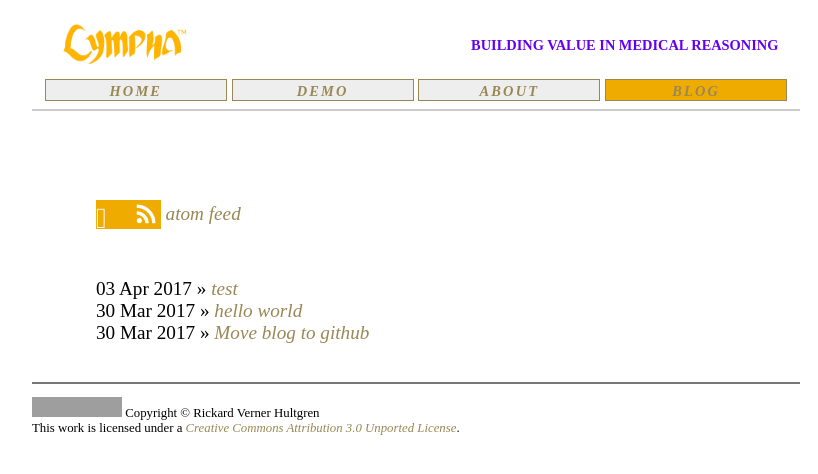
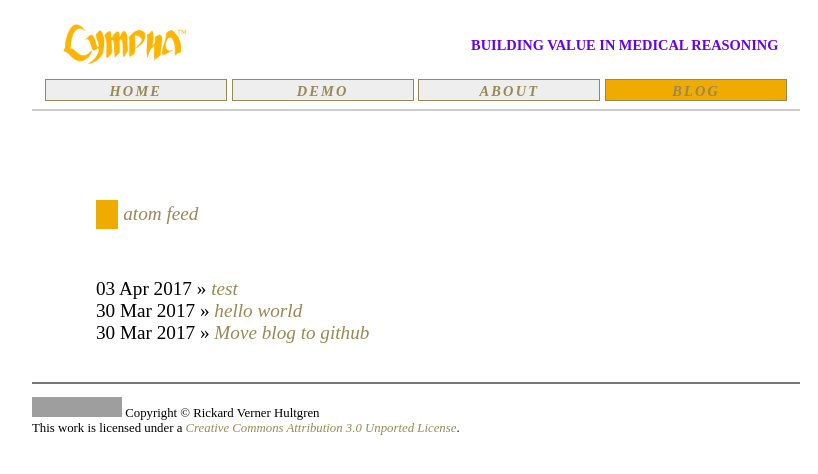
Before and after one commit to RickardHultgren/LYMPHA, a Jekyll site: the page built from blog.md, in a window 1280 px wide. Shown: the top 474 px of the page, without its empty margins (232-1050 px from the left). Built offline with Jekyll 4.4.1, drawn with Linux system fonts in a browser that asks for light colours; some web fonts are replaced; our own code applies the rules of GitHub Pages for plain Markdown files; grey boxes are pictures that could not be loaded.

Commit message:
Update blog.md

```diff
--- a/blog.md
+++ b/blog.md
@@ -4,13 +4,7 @@ document.getElementById("blogtext").style.color="#000000";
 document.getElementById("blog").className="menu2active";
 </script>
 <br><br>
-<!--[if IE]>
-<script>
-document.getElementById("Rss").style.display="none";
-</script>
 <span id="Rss" style="display:table;"> [<i class="material-icons" style="background-color:#EFAB00;color:#ffffff;font-size:1.5em;margin-top:.5em; margin-bottom:-.5em;display: table-cell;vertical-align: middle;">&#xE0E5;</i><span style="vertical-align: middle;display:table-cell;">&nbsp;atom feed </span> ](http://rickardhultgren.github.io/lympha/atom.xml)</span>
-<![endif]-->
-<span id="Rss" style="display:table;"> [<i class="material-icons" style="background-color:#EFAB00;color:#ffffff;font-size:1.5em;margin-top:.5em; margin-bottom:-.5em;display: table-cell;vertical-align: middle;">&#xE0E5; rss_feed</i><span style="vertical-align: middle;display:table-cell;">&nbsp;atom feed </span> ](http://rickardhultgren.github.io/lympha/atom.xml)</span>
 <br><br>
 {% for post in site.posts %}
 {{ post.date | date_to_string }} &raquo; <a href="/lympha{{post.url}}">{{ post.title }}</a>
```
